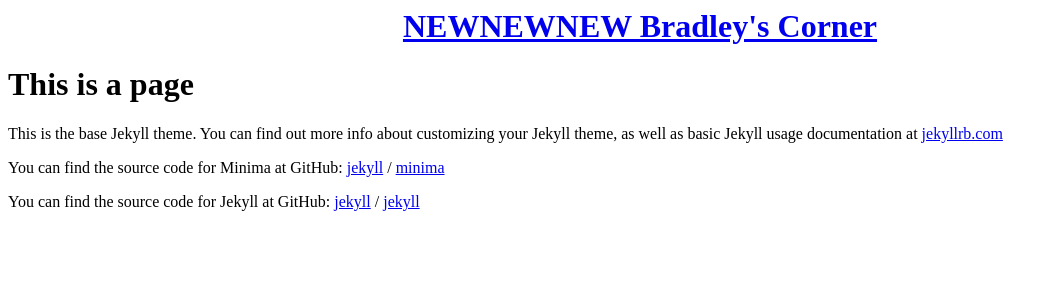
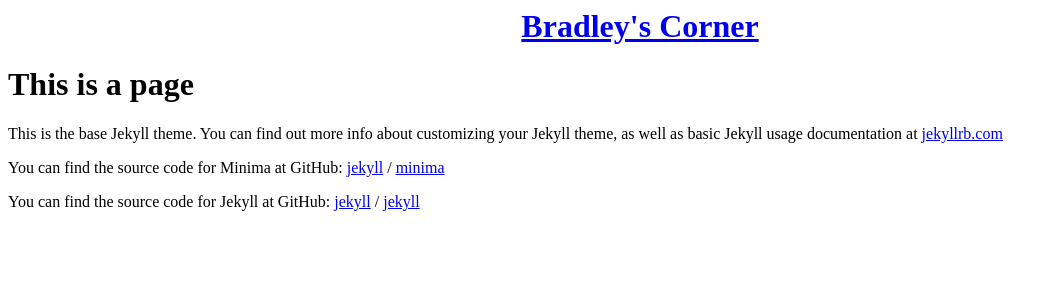
Before and after one commit to bradfordharrison2606/blog, a Jekyll site: the page built from about.markdown, in a window 1280 px wide. Shown: the top 300 px of the page, without its empty margins (0-1058 px from the left). Built offline with Jekyll 4.4.1, drawn with Linux system fonts in a browser that asks for light colours.

Commit message:
Update wrapper.html

```diff
--- a/_layouts/wrapper.html
+++ b/_layouts/wrapper.html
@@ -44,7 +44,7 @@
 
 </head>
 <body>
-    <h1>  <a href = "/blog" class="centeredlink"> NEWNEWNEW {{ site.title }} </a> </h1>
+    <h1>  <a href = "/blog" class="centeredlink"> {{ site.title }} </a> </h1>
 
     {{ content }}
 
```
